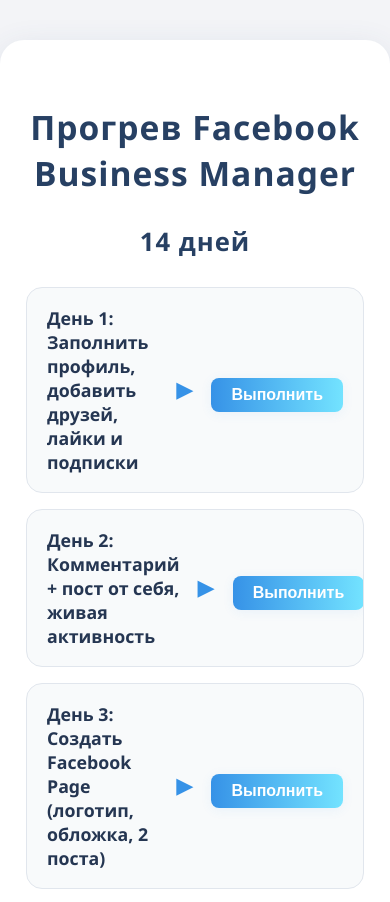
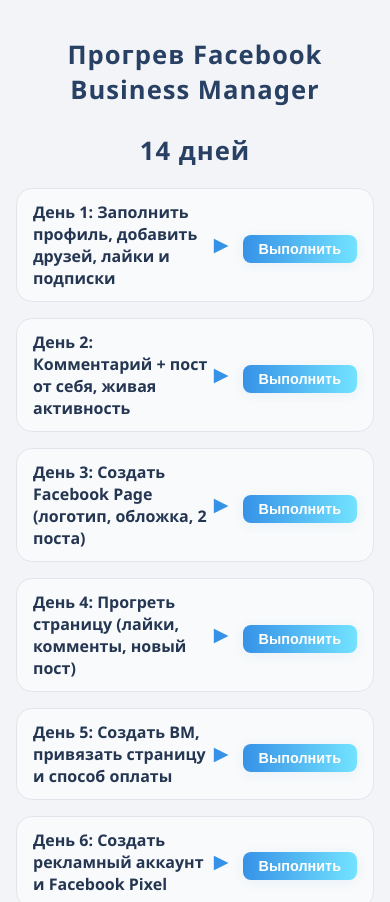
Before and after one commit to Petro-Psekho/bm-tracker, a plain HTML site: page index.html in a window 390 px wide. Shown: the top 902 px of the page. Drawn offline with Linux system fonts and the light colour scheme.

Commit message:
first mobile update

```diff
--- a/styles.css
+++ b/styles.css
@@ -1,3 +1,4 @@
+/* ===== Mobile-first базовые стили ===== */
 body {
   font-family: "Segoe UI", Arial, sans-serif;
   background: #f3f4f7;
@@ -5,24 +6,14 @@ body {
   padding: 0;
 }
 .container {
-  max-width: 740px;
-  margin: 40px auto;
-  background: #fff;
-  border-radius: 24px;
-  box-shadow: 0 8px 32px rgba(60, 80, 130, 0.12);
-  padding: 36px 26px 24px;
+  width: 100%;
+  margin: 0 auto;
+  padding: 16px;
+  box-sizing: border-box;
 }
-h2 {
-  margin-bottom: 28px;
-  text-align: center;
-  font-size: 2.1rem;
-  font-weight: 700;
-  color: #274063;
-  letter-spacing: 1px;
-}
-
+h2,
 h3 {
-  margin-bottom: 28px;
+  margin-bottom: 20px;
   text-align: center;
   font-size: 1.6rem;
   font-weight: 700;
@@ -36,31 +27,16 @@ h3 {
   border: 1px solid #e1e6ed;
   overflow: hidden;
 }
-
-
 .accordion-header {
   display: grid;
-   /* текст + блок кнопок */
   grid-template-columns: 1fr min-content;
   align-items: center;
   cursor: pointer;
-      padding: 18px 20px;
-      font-size: 1.11rem;
+  padding: 12px 16px;
+  font-size: 1rem;
   font-weight: 600;
   color: #253652;
   transition: background 0.13s;
-   }
-
-   /* Добавьте после */
-   .controls {
-     display: flex;
-     align-items: center;
-     gap: 12px; /* расстояние между стрелкой и кнопкой */
-   }
-
-   .toggle-btn {
-  -  margin-left: 12px;
-  +  margin: 0;
 }
 .accordion-header:hover {
   background: #e7f0fa;
@@ -69,10 +45,16 @@ h3 {
   color: #8da2bb;
   text-decoration: line-through;
 }
+/* Контейнер для стрелки и кнопки */
+.controls {
+  display: flex;
+  align-items: center;
+  gap: 8px;
+}
 .toggle-btn {
-  font-size: 1.4rem;
+  margin: 0;
+  font-size: 1.2rem;
   color: #3692e7;
-  margin-left: 12px;
   transition: transform 0.15s;
   border: none;
   background: none;
@@ -83,18 +65,18 @@ h3 {
   transform: rotate(90deg);
 }
 .accordion-body {
-  padding: 0 20px 16px 36px;
+  padding: 0 16px 12px 24px;
   background: #f8fafb;
   border-top: 1px solid #e1e6ed;
 }
 .complete-btn {
-  margin-top: 10px;
-  padding: 8px 20px;
+  margin-top: 8px;
+  padding: 6px 16px;
   background: linear-gradient(90deg, #3692e7 0%, #73e3ff 100%);
   border: none;
   color: #fff;
   font-weight: 600;
-  font-size: 1rem;
+  font-size: 0.9rem;
   border-radius: 8px;
   box-shadow: 0 2px 12px rgba(54, 146, 231, 0.08);
   cursor: pointer;
@@ -114,3 +96,38 @@ a {
   color: #3692e7;
   text-decoration: underline;
 }
+
+/* ===== Desktop-стили для экранов ≥768px ===== */
+@media (min-width: 768px) {
+  .container {
+    max-width: 740px;
+    margin: 40px auto;
+    background: #fff;
+    border-radius: 24px;
+    box-shadow: 0 8px 32px rgba(60, 80, 130, 0.12);
+    padding: 36px 26px 24px;
+  }
+  h2 {
+    font-size: 2.1rem;
+    margin-bottom: 28px;
+  }
+  h3 {
+    font-size: 1.6rem;
+    margin-bottom: 28px;
+  }
+  .accordion-header {
+    padding: 18px 20px;
+    font-size: 1.11rem;
+  }
+  .toggle-btn {
+    font-size: 1.4rem;
+  }
+  .accordion-body {
+    padding: 0 20px 16px 36px;
+  }
+  .complete-btn {
+    margin-top: 10px;
+    padding: 8px 20px;
+    font-size: 1rem;
+  }
+}
```
Lines whose indentation alone changed are shown as unchanged.
